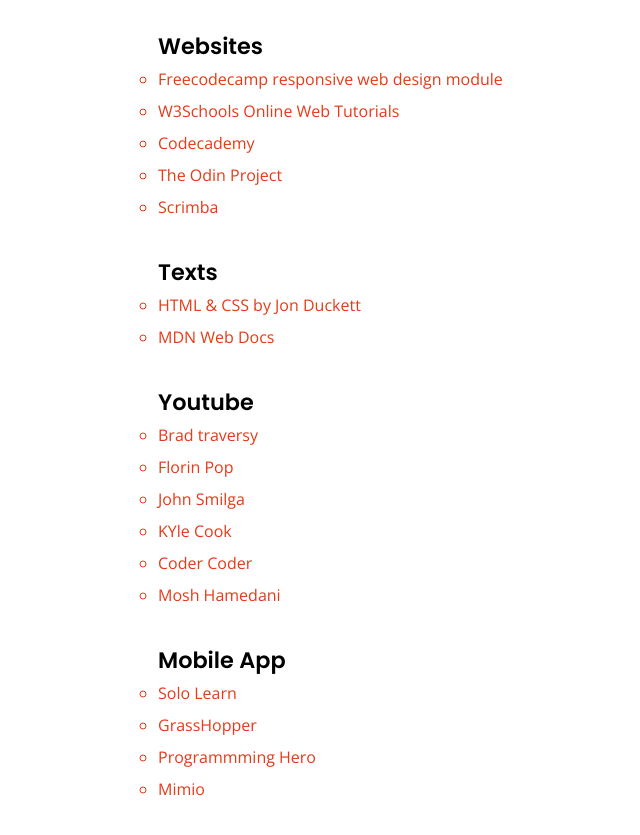
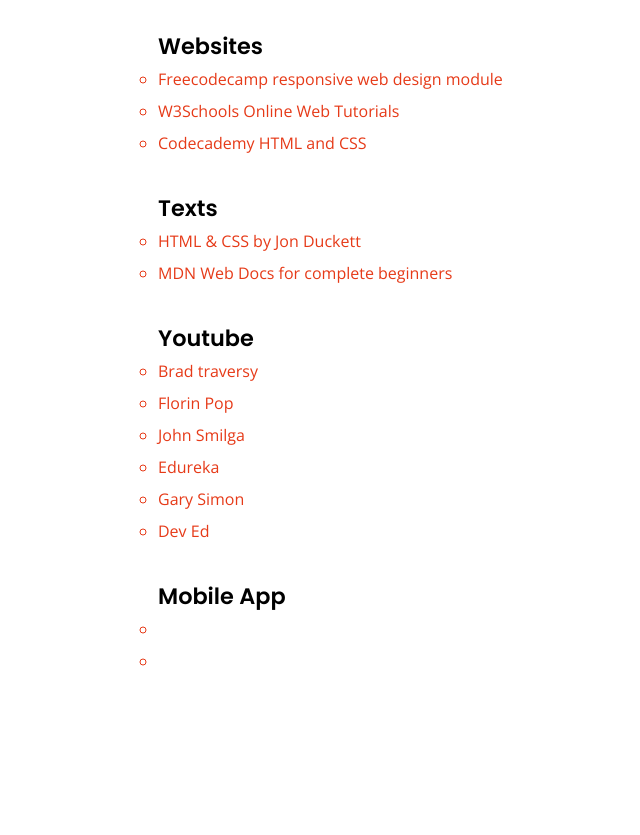
Before and after one commit to toriola998/tech-career, a plain HTML site: page views/frontend-development.html in a window 1280 px wide. Shown: the part 2501-3336 px from the top of the page, without its empty margins (130-770 px from the left). After the commit the page ends 3274 px from the top, so only its background shows below. Drawn offline with nearby package versions, Linux system fonts and the light colour scheme.

Commit message:
modify Project - add HTML and CSS resources on frontend-development -

```diff
--- a/views/frontend-development.html
+++ b/views/frontend-development.html
@@ -155,14 +155,9 @@
               >W3Schools Online Web Tutorials</a
             >
           </li>
-          <li><a href="https://www.codecademy.com/">Codecademy</a></li>
-          <li>
-            <a href="https://www.theodinproject.com/">The Odin Project</a>
-          </li>
-          <li>
-            <a href="https://www.Scrimba.com/">Scrimba</a>
-          </li>
+          <li><a href="https://www.codecademy.com/catalog/language/html-css">Codecademy HTML and CSS</a></li>
         </ul>
+
         <h5 class="mt-2">Texts</h5>
         <ul>
           <li>
@@ -171,7 +166,7 @@
             >
           </li>
           <li>
-            <a href="https://developer.mozilla.org/en-US/">MDN Web Docs</a>
+            <a href="https://developer.mozilla.org/en-US/docs/Learn/Getting_started_with_the_web">MDN Web Docs for complete beginners</a>
           </li>
         </ul>
 
@@ -194,24 +189,24 @@
             >
           </li>
           <li>
-            <a href="https://www.youtube.com/c/WebDevSimplified">KYle Cook</a>
+            <a href="https://www.youtube.com/watch?v=QMnv3QrjZoU">Edureka</a>
           </li>
           <li>
-            <a href="https://www.youtube.com/c/TheCoderCoder">Coder Coder</a>
+            <a href="https://www.youtube.com/watch?v=D-h8L5hgW-w">Gary Simon</a>
           </li>
           <li>
-            <a href="https://www.youtube.com/c/programmingwithmosh"
-              >Mosh Hamedani</a
-            >
+            <a href="https://www.youtube.com/watch?v=vQWlgd7hV4A">Dev Ed</a>
           </li>
         </ul>
 
         <h5 class="mt-2">Mobile App</h5>
         <ul>
-          <li><a href="https://play.google.com/store/apps/details?id=com.sololearn&hl=en&gl=US">Solo Learn</a></li>
-          <li><a href="https://play.google.com/store/apps/details?id=com.area120.grasshopper&hl=en&gl=US">GrassHopper</a></li>
-          <li><a href="https://play.google.com/store/apps/details?id=com.learnprogramming.codecamp&hl=en&gl=US">Programmming Hero</a></li>
-          <li><a href="https://play.google.com/store/apps/details?id=com.getmimo&hl=en&gl=US">Mimio</a></li>
+            <li>
+                <a href=""></a>
+            </li>
+            <li>
+                <a href=""></a>
+            </li>
         </ul>
       </div>
     </main>
```
